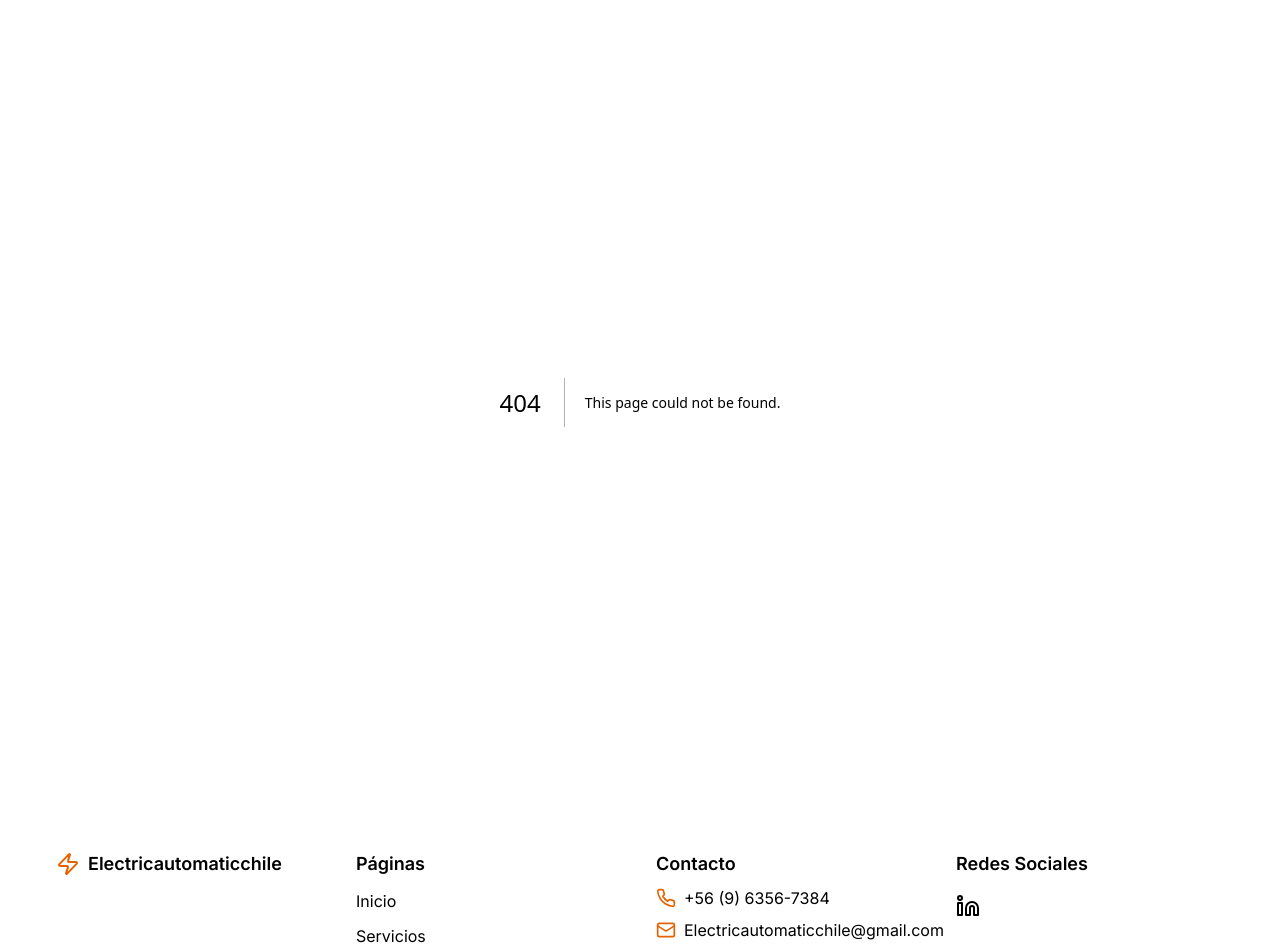
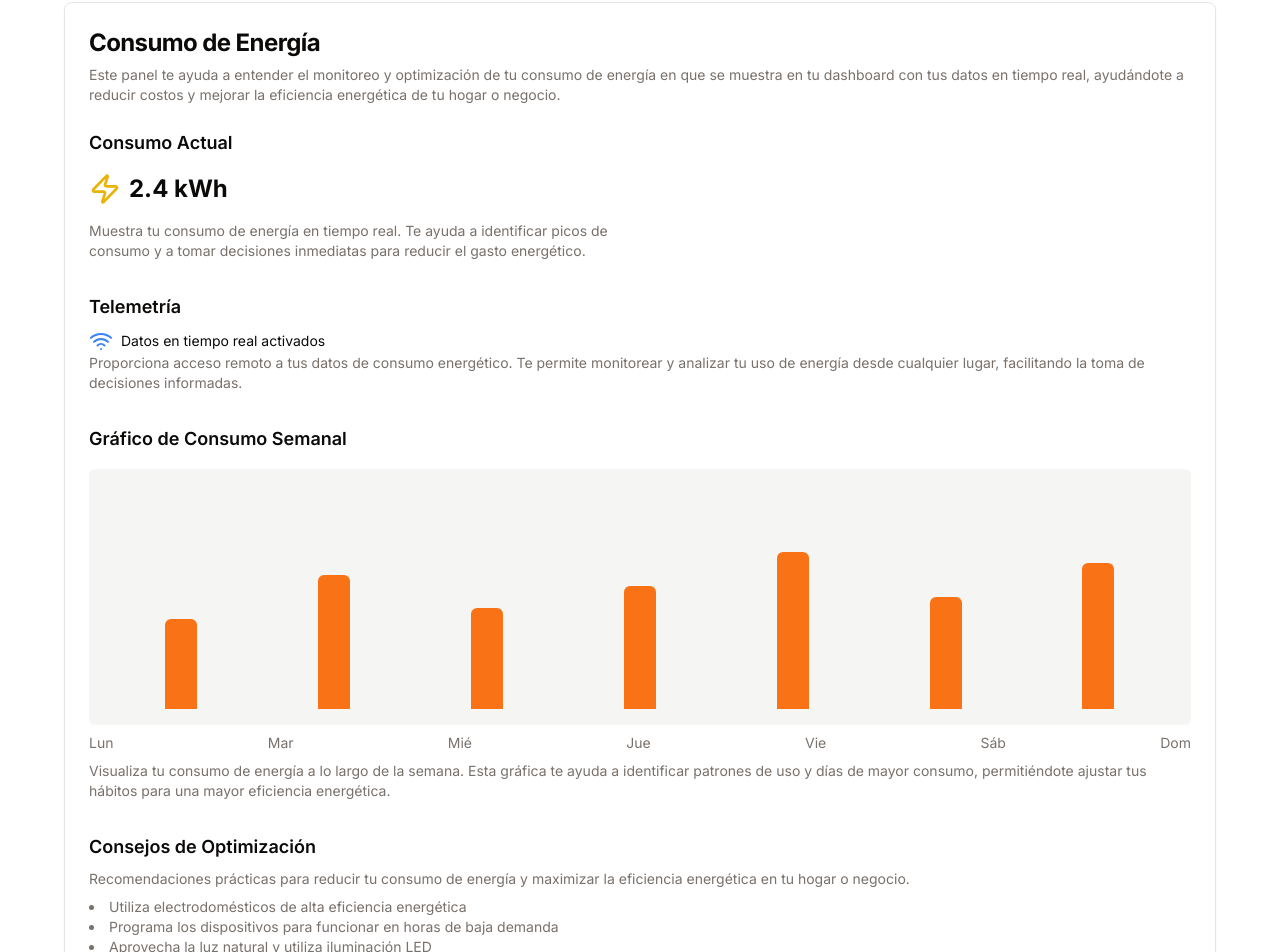
Before and after one commit to electricautomaticchile/electricautomaticchile, a Next.js app: page /navservices/consumo in a window 1280 px wide. Before the commit this address had no page. Shown: the part 78-1030 px from the top of the page. Built offline with nearby package versions, Linux system fonts and the light colour scheme.

Commit message:
add page navservices

```diff
--- /dev/null
+++ b/app/navservices/consumo/page.tsx
@@ -0,0 +1,85 @@
+import React from 'react'
+import { Card, CardContent, CardDescription, CardHeader, CardTitle } from "@/components/ui/card"
+import { Button } from "@/components/ui/button"
+import { BarChart, Battery, Zap, Wifi } from "lucide-react"
+
+export default function Component() {
+  return (
+    <Card className="w-full max-w-6xl mx-auto">
+      <CardHeader>
+        <CardTitle className="text-2xl font-bold">Consumo de Energía</CardTitle>
+        <CardDescription>
+          Este panel te ayuda a entender el monitoreo y optimización de tu consumo de energía en que se muestra en tu dashboard con tus datos en tiempo real,
+          ayudándote a reducir costos y mejorar la eficiencia energética de tu hogar o negocio.
+        </CardDescription>
+      </CardHeader>
+      <CardContent>
+        <div className="grid grid-cols-1 md:grid-cols-2 gap-6">
+          <div className="space-y-4">
+            <h3 className="text-lg font-semibold">Consumo Actual</h3>
+            <div className="flex items-center space-x-2">
+              <Zap className="h-8 w-8 text-yellow-500" />
+              <span className="text-2xl font-bold">2.4 kWh</span>
+            </div>
+            <CardDescription>
+              Muestra tu consumo de energía en tiempo real. Te ayuda a identificar picos de consumo
+              y a tomar decisiones inmediatas para reducir el gasto energético.
+            </CardDescription>
+          </div>
+        </div>
+        <div className="mt-8 space-y-6">
+          <div>
+            <h3 className="text-lg font-semibold mb-2">Telemetría</h3>
+            <div className="flex items-center space-x-2">
+              <Wifi className="h-6 w-6 text-blue-500" />
+              <span className="text-sm">Datos en tiempo real activados</span>
+            </div>
+            <CardDescription>
+              Proporciona acceso remoto a tus datos de consumo energético. Te permite monitorear
+              y analizar tu uso de energía desde cualquier lugar, facilitando la toma de decisiones informadas.
+            </CardDescription>
+          </div>
+        </div>
+        <div className="mt-8">
+          <h3 className="text-lg font-semibold mb-4">Gráfico de Consumo Semanal</h3>
+          <div className="h-64 bg-muted rounded-md flex items-end justify-around p-4">
+            {[40, 60, 45, 55, 70, 50, 65].map((height, index) => (
+              <div
+                key={index}
+                className="bg-primary w-8 rounded-t-md"
+                style={{ height: `${height}%` }}
+              />
+            ))}
+          </div>
+          <div className="flex justify-between mt-2 text-sm text-muted-foreground">
+            <span>Lun</span>
+            <span>Mar</span>
+            <span>Mié</span>
+            <span>Jue</span>
+            <span>Vie</span>
+            <span>Sáb</span>
+            <span>Dom</span>
+          </div>
+          <CardDescription className="mt-2">
+            Visualiza tu consumo de energía a lo largo de la semana. Esta gráfica te ayuda a
+            identificar patrones de uso y días de mayor consumo, permitiéndote ajustar tus hábitos
+            para una mayor eficiencia energética.
+          </CardDescription>
+        </div>
+        <div className="mt-8">
+          <h3 className="text-lg font-semibold mb-2">Consejos de Optimización</h3>
+          <CardDescription className="mb-2">
+            Recomendaciones prácticas para reducir tu consumo de energía y maximizar la eficiencia
+            energética en tu hogar o negocio.
+          </CardDescription>
+          <ul className="list-disc list-inside text-sm text-muted-foreground">
+            <li>Utiliza electrodomésticos de alta eficiencia energética</li>
+            <li>Programa los dispositivos para funcionar en horas de baja demanda</li>
+            <li>Aprovecha la luz natural y utiliza iluminación LED</li>
+            <li>Mantén los sistemas de climatización en temperaturas óptimas</li>
+          </ul>
+        </div>
+      </CardContent>
+    </Card>
+  )
+}
--- /dev/null
+++ b/app/navservices/hardware/page.tsx
@@ -0,0 +1,54 @@
+import React from 'react'
+import { Card, CardContent, CardHeader, CardTitle } from "@/components/ui/card"
+import { Zap, Cpu, BarChart2, WifiIcon } from "lucide-react"
+
+export default function Component() {
+  return (
+    <Card className="w-full max-w-2xl mx-auto">
+      <CardHeader>
+        <CardTitle className="text-2xl font-bold">Arduino en Medidores de Electricidad en Chile</CardTitle>
+      </CardHeader>
+      <CardContent>
+        <div className="space-y-6">
+          <div className="flex items-start space-x-4">
+            <Zap className="h-6 w-6 text-yellow-500 mt-1" />
+            <div>
+              <h3 className="font-semibold">Medición de Consumo</h3>
+              <p className="text-sm text-muted-foreground">El Arduino mide el consumo eléctrico en tiempo real, registrando voltaje y corriente.</p>
+            </div>
+          </div>
+
+          <div className="flex items-start space-x-4">
+            <Cpu className="h-6 w-6 text-blue-500 mt-1" />
+            <div>
+              <h3 className="font-semibold">Procesamiento de Datos</h3>
+              <p className="text-sm text-muted-foreground">Procesa la información recopilada, calculando el consumo en kilowatt-hora (kWh).</p>
+            </div>
+          </div>
+
+          <div className="flex items-start space-x-4">
+            <BarChart2 className="h-6 w-6 text-green-500 mt-1" />
+            <div>
+              <h3 className="font-semibold">Análisis de Patrones</h3>
+              <p className="text-sm text-muted-foreground">Analiza patrones de consumo, ayudando a identificar horas punta y consumos anómalos.</p>
+            </div>
+          </div>
+
+          <div className="flex items-start space-x-4">
+            <WifiIcon className="h-6 w-6 text-purple-500 mt-1" />
+            <div>
+              <h3 className="font-semibold">Transmisión de Datos</h3>
+              <p className="text-sm text-muted-foreground">Envía los datos a la compañía eléctrica, facilitando la facturación precisa y en tiempo real.</p>
+            </div>
+          </div>
+
+          <p className="text-sm text-muted-foreground mt-4">
+            En Chile, estos medidores inteligentes basados en Arduino ayudan a modernizar la red eléctrica,
+            permitiendo una gestión más eficiente de la energía y proporcionando a los usuarios un mejor
+            control sobre su consumo eléctrico.
+          </p>
+        </div>
+      </CardContent>
+    </Card>
+  )
+}
```
